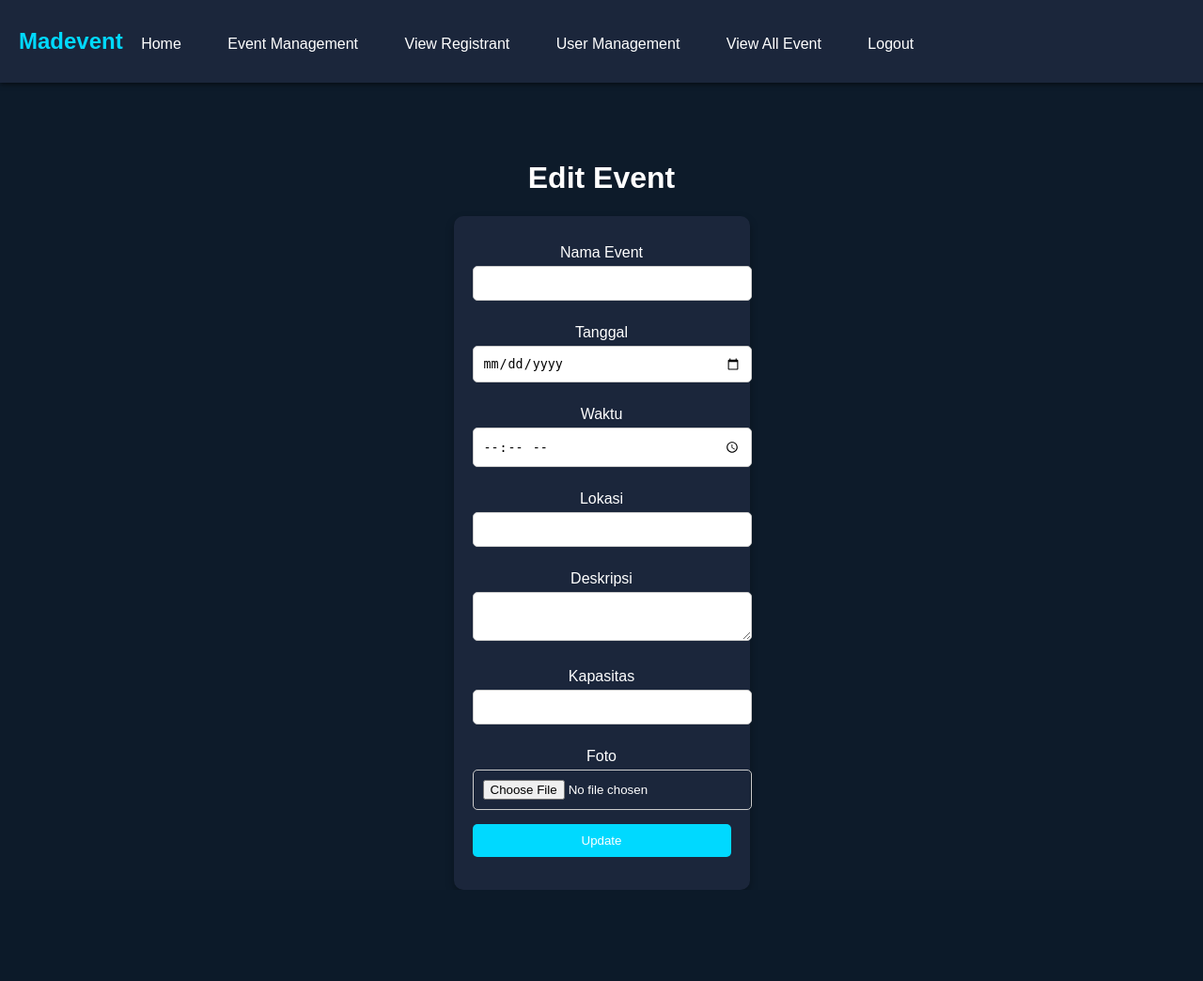
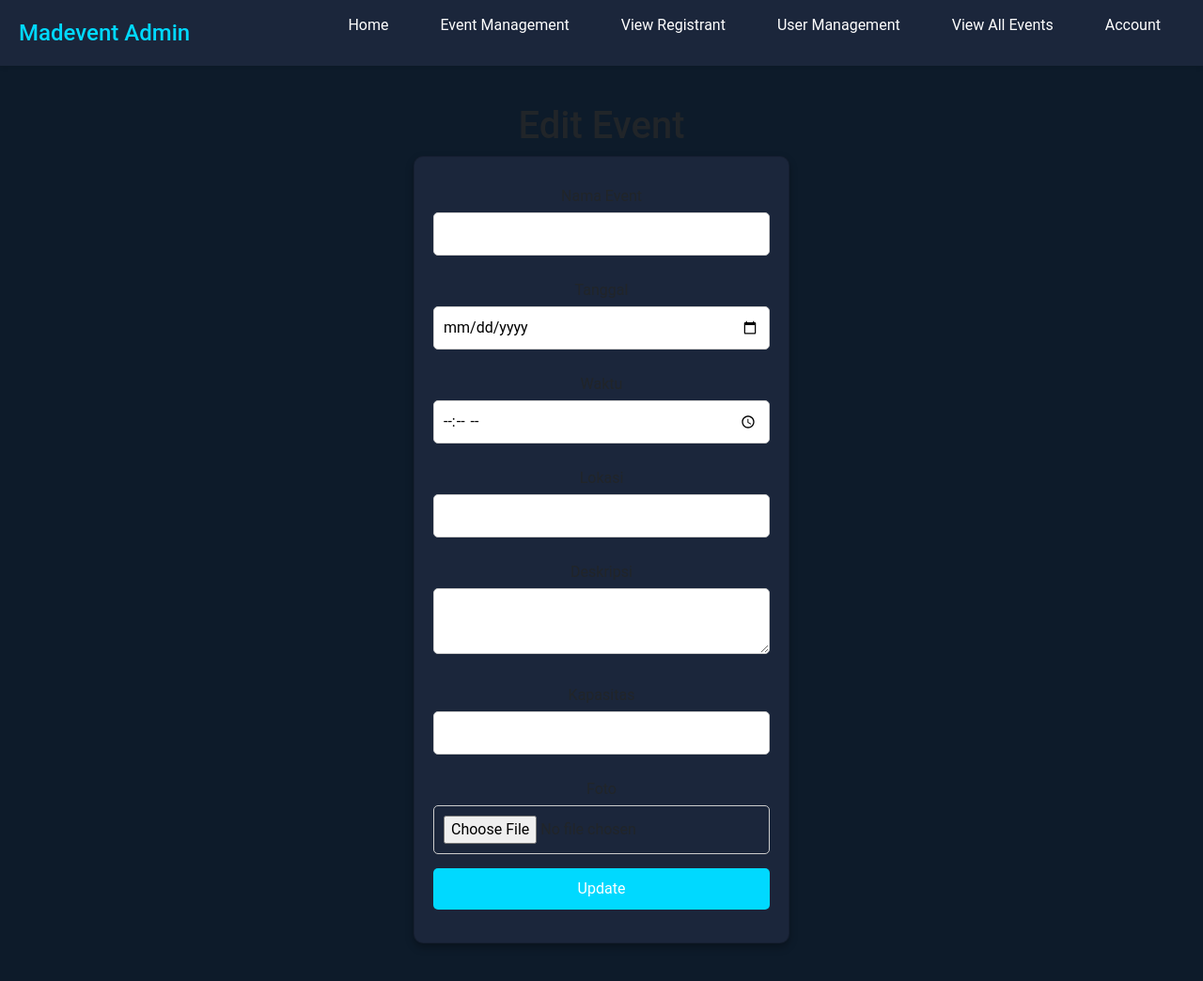
Before and after one commit to akunjone/UTS_IF330_F_Kelompok4, a PHP site: page /admin/edit.php?EventID=1 in a window 1280 px wide. Shown: the whole page at 94% size. Before the commit the page ends 947 px from the top, so only its background shows below. Run offline with PHP 8.4, Linux system fonts and the light colour scheme; data that the repository does not hold is empty.

Commit message:
update profile user issue
Co-Authored-By: Jexy <165495525+Jexxy1517@users.noreply.github.com>
Co-Authored-By: Ric4j4 <169355090+Ric4j4@users.noreply.github.com>
Co-Authored-By: Ananda-Madhi <147123700+Ananda-Madhi@users.noreply.github.com>

```diff
--- a/UTSWEBPROG/admin/edit.php
+++ b/UTSWEBPROG/admin/edit.php
@@ -2,44 +2,69 @@
 <html>
 <head>
     <title>Edit Event</title>
-    <link rel="stylesheet" href="../admin/styleadmin.css">
+    <link rel="stylesheet" href="styleadmin.css">
+    <!-- Bootstrap CSS -->
+    <link href="https://cdn.jsdelivr.net/npm/bootstrap@5.3.0-alpha1/dist/css/bootstrap.min.css" rel="stylesheet">
     <style>
+        * {
+            margin: 0;
+            padding: 0;
+            box-sizing: border-box;
+            font-family: 'Roboto', sans-serif;
+        }
         body {
+            background-color: #0d1b2a;
+        }
+        .navbar {
+            background-color: #1b263b;
+            padding: 15px 20px;
+            color: #ffffff;
             display: flex;
-            flex-direction: column;
-            justify-content: flex-start;
             align-items: center;
+            box-shadow: 0 2px 5px rgba(0, 0, 0, 0.1);
+        }
+        .navbar h1 {
+            font-size: 24px;
             margin: 0;
-            background-color: #0d1b2a;
-            font-family: Arial, sans-serif;
-            color: #ffffff;
-        }
-        .NavbarComponents {
-            width: 100%;
-            background-color: #1b263b;
-            padding: 10px 20px;
-            box-shadow: 0 2px 5px rgba(0, 0, 0, 0.5);
-            position: fixed;
-            top: 0;
-            left: 0;
-            z-index: 1000;
-        }
-        .NavbarSymbol {
-            display: inline-block;
-            font-size: 24px;
             color: #00d9ff;
         }
-        .NavbarMenu {
+        .navbar ul {
+            list-style: none;
+            display: flex;
+            gap: 20px;
+        }
+        .navbar a {
             color: #ffffff;
             text-decoration: none;
-            margin: 0 15px;
+            font-size: 16px;
+            padding: 10px;
+        }
+        .navbar a:hover {
+            background-color: #45b6d6;
+            border-radius: 5px;
+        }
+        .navbar .dropdown {
+            position: relative;
             display: inline-block;
         }
-        .NavbarMenu:hover {
-            text-decoration: underline;
+        .navbar .dropdown-content {
+            display: none;
+            position: absolute;
+            right: 0;
+            background-color: #1b263b;
+            min-width: 150px;
+            box-shadow: 0px 8px 16px rgba(0, 0, 0, 0.2);
+            z-index: 1;
         }
-        .content {
-            margin-top: 150px;
+        .navbar .dropdown:hover .dropdown-content {
+            display: block;
+        }
+        .navbar .dropdown-content a {
+            padding: 12px 16px;
+            display: block;
+        }
+        .main-content {
+            padding: 40px;
             text-align: center;
         }
         .card {
@@ -82,20 +107,29 @@
             border-radius: 5px;
         }
     </style>
+
 </head>
-    <nav class="NavbarComponents">
-        <h1 class="NavbarSymbol">Madevent</h1>
+<header>
+   <div class="navbar">
+        <h1>Madevent Admin</h1>
         <ul>
-            <li><a class="NavbarMenu" href="../admin/useradmin.php">Home</a></li>
-            <li><a class="NavbarMenu" href="../admin/eventmanagement.php">Event Management</a></li>
-            <li><a class="NavbarMenu" href="../admin/viewregistrant.php">View Registrant</a></li>
-            <li><a class="NavbarMenu" href="../admin/usermanagement.php">User Management</a></li>
-            <li><a class="NavbarMenu" href="../admin/viewevent.php">View All Event</a></li>
-            <li><a class="NavbarMenu" href="../admin/logout.php">Logout</a></li>
+            <li><a href="useradmin.php">Home</a></li>
+            <li><a href="eventmanagement.php">Event Management</a></li>
+            <li><a href="viewregistrant.php">View Registrant</a></li>
+            <li><a href="usermanagement.php">User Management</a></li>
+            <li><a href="viewevent.php">View All Events</a></li>
+            <li class="dropdown">
+                <a href="#">Account</a>
+                <div class="dropdown-content">
+                    <a href="profile.php">Profile</a>
+                    <a href="logout.php">Logout</a>
+                </div>
+            </li>
         </ul>
-    </nav>
+    </div>
+</header>
     <body>
-        <div class="content">
+        <div class="main-content">
         <?php
         $koneksi = new PDO('mysql:host=localhost;dbname=event', 'root', '');
 
@@ -136,5 +170,7 @@
             </form>
         </div>
     </div>
+    <!-- Bootstrap JS -->
+    <script src="https://cdn.jsdelivr.net/npm/bootstrap@5.3.0-alpha1/dist/js/bootstrap.bundle.min.js"></script>
 </body>
 </html>
--- a/UTSWEBPROG/admin/eventmanagement.php
+++ b/UTSWEBPROG/admin/eventmanagement.php
@@ -2,7 +2,9 @@
 <html>
 <head>
     <title>Create Event</title>
-    <link rel="stylesheet" href="../admin/styleadmin.css">
+    <link rel="stylesheet" href="styleadmin.css">
+    <!-- Bootstrap CSS -->
+    <link href="https://cdn.jsdelivr.net/npm/bootstrap@5.3.0-alpha1/dist/css/bootstrap.min.css" rel="stylesheet">
     <style>
         * {
             margin: 0;
@@ -172,5 +174,7 @@
             }
         });
     </script>
+    <!-- Bootstrap JS -->
+    <script src="https://cdn.jsdelivr.net/npm/bootstrap@5.3.0-alpha1/dist/js/bootstrap.bundle.min.js"></script>
 </body>
 </html>
--- a/UTSWEBPROG/admin/useradmin.php
+++ b/UTSWEBPROG/admin/useradmin.php
@@ -4,6 +4,8 @@
     <meta charset="UTF-8">
     <meta name="viewport" content="width=device-width, initial-scale=1.0">
     <title>Admin Dashboard - Madevent</title>
+    <!-- Bootstrap CSS -->
+    <link href="https://cdn.jsdelivr.net/npm/bootstrap@5.3.0-alpha1/dist/css/bootstrap.min.css" rel="stylesheet">
     <style>
         * {
             margin: 0;
@@ -162,6 +164,7 @@
             </tbody>
         </table>
     </div>
-
+    <!-- Bootstrap JS -->
+    <script src="https://cdn.jsdelivr.net/npm/bootstrap@5.3.0-alpha1/dist/js/bootstrap.bundle.min.js"></script>
 </body>
 </html>
--- a/UTSWEBPROG/admin/viewregistrant.php
+++ b/UTSWEBPROG/admin/viewregistrant.php
@@ -3,6 +3,8 @@
 <head>
     <link rel="stylesheet" href="../admin/styleadmin.css">
     <title>Madevent</title>
+    <!-- Bootstrap CSS -->
+    <link href="https://cdn.jsdelivr.net/npm/bootstrap@5.3.0-alpha1/dist/css/bootstrap.min.css" rel="stylesheet">
     <style>
         * {
             margin: 0;
@@ -197,5 +199,7 @@
             </tbody>
         </table>
     </div>
+    <!-- Bootstrap JS -->
+    <script src="https://cdn.jsdelivr.net/npm/bootstrap@5.3.0-alpha1/dist/js/bootstrap.bundle.min.js"></script>
 </body>
 </html>
```
Also changed, not shown: UTSWEBPROG/admin/profile.php (+12 -14 lines), UTSWEBPROG/admin/usermanagement.php (+5 -2 lines), UTSWEBPROG/event.sql (+10 -0 lines), UTSWEBPROG/user/cancel.php (+26 -7 lines), UTSWEBPROG/user/profilemanagement.php (+41 -2 lines), UTSWEBPROG/user/registevent.php (+28 -5 lines), UTSWEBPROG/user/update.php (+19 -8 lines). Lines whose indentation alone changed are shown as unchanged.
